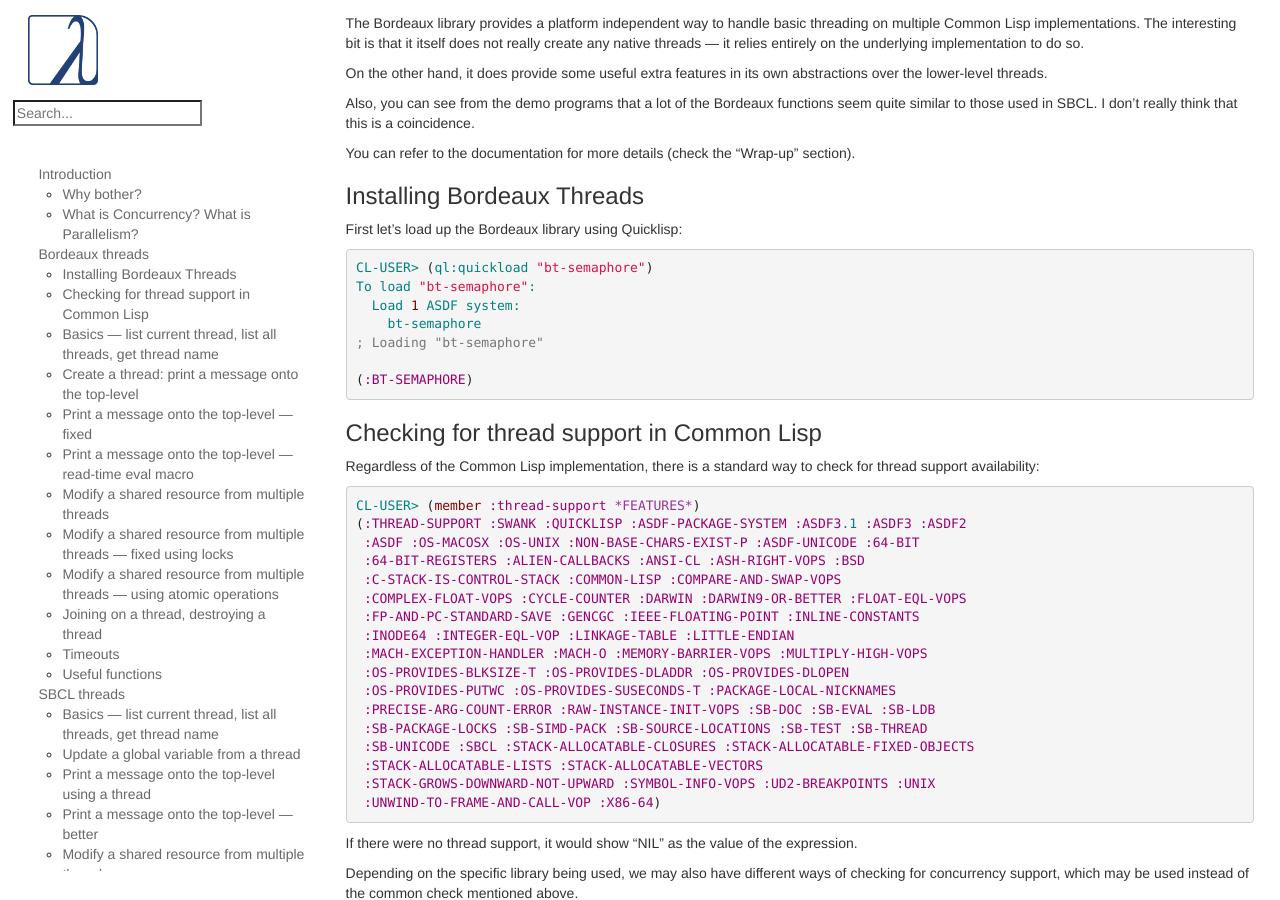
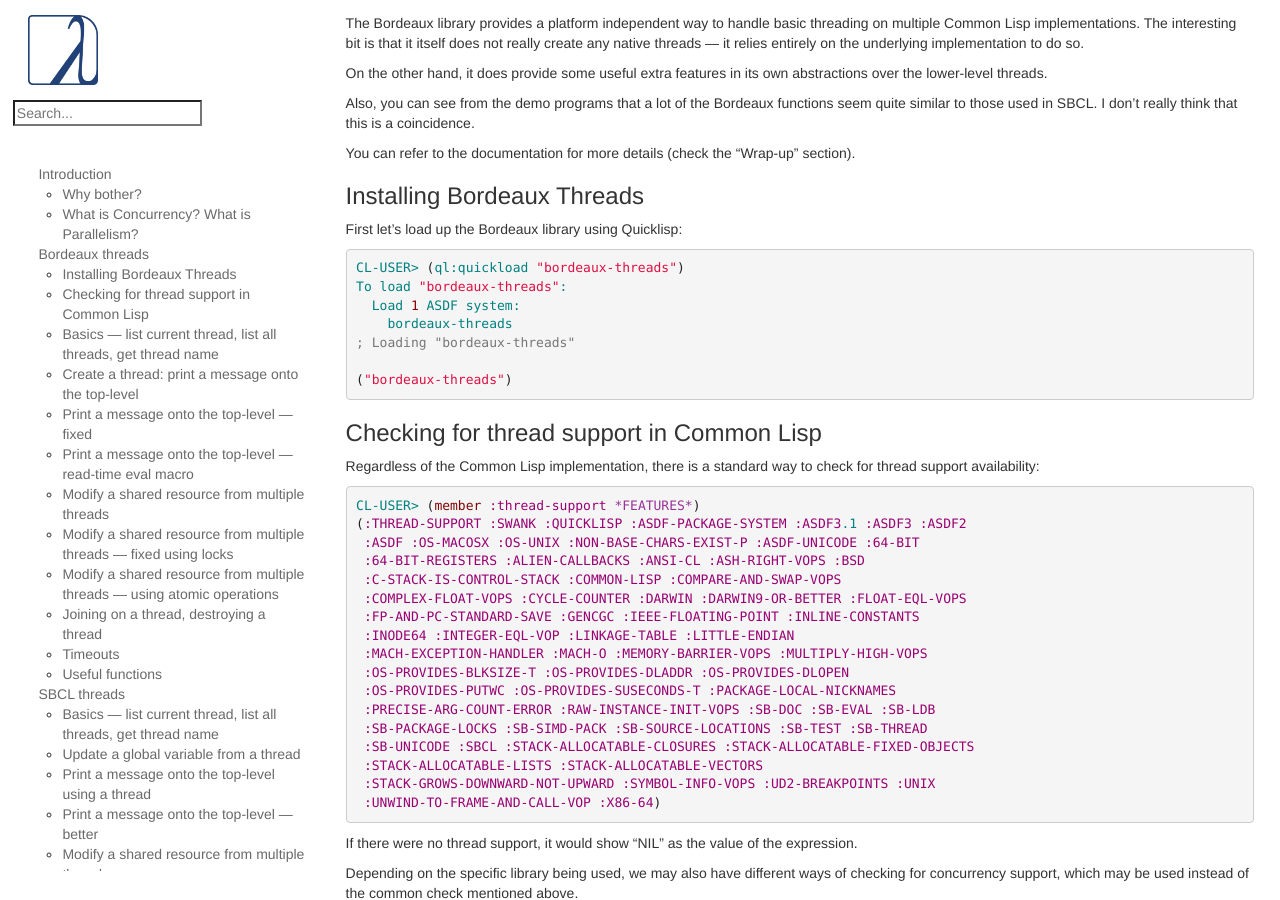
Before and after one commit to LispCookbook/cl-cookbook, a Jekyll site: the page built from process.md, in a window 1280 px wide and 900 px high, scrolled down 1879 px. Built offline with Jekyll 4.4.1, drawn with Linux system fonts in a browser that asks for light colours.

Commit message:
bt-semaphore is obsolete.

```diff
--- a/process.md
+++ b/process.md
@@ -166,13 +166,13 @@
 First let’s load up the Bordeaux library using Quicklisp:
 
 ~~~lisp
-CL-USER> (ql:quickload "bt-semaphore")
-To load "bt-semaphore":
+CL-USER> (ql:quickload "bordeaux-threads")
+To load "bordeaux-threads":
   Load 1 ASDF system:
-    bt-semaphore
-; Loading "bt-semaphore"
-
-(:BT-SEMAPHORE)
+    bordeaux-threads
+; Loading "bordeaux-threads"
+
+("bordeaux-threads")
 ~~~
 
 
```
